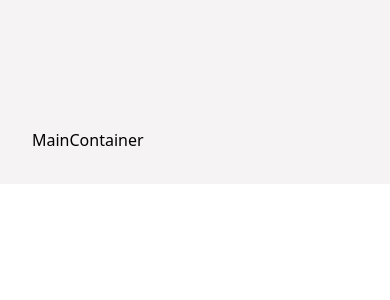
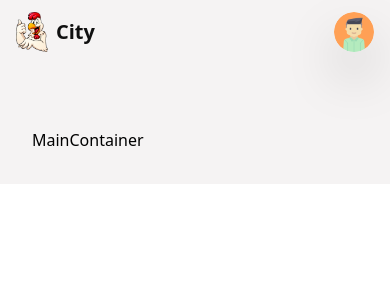
Before and after one commit to Mbk15/city-restaurant, a React (Create React App) app: page / in a window 390 px wide. Shown: the top 300 px of the page. Built offline with nearby package versions, Linux system fonts and the light colour scheme.

Commit message:
responsive navbar for mobile view

```diff
--- a/src/components/Header.jsx
+++ b/src/components/Header.jsx
@@ -28,7 +28,7 @@ const Header = () => {
     }
   };
   return (
-    <header className="fixed w-screen z-50 p-6">
+    <header className="fixed w-screen z-50 p-3 px-4 md:p-6 md:px-16">
       {/* Desktop & Tablet */}
       <div className="hidden md:flex items-center justify-between w-full h-full">
         {/* Logo section */}
@@ -104,7 +104,67 @@ const Header = () => {
         </div>
       </div>
       {/* Mobile device */}
-      <div className="flex md:hidden w-full h-full"></div>
+      <div className="flex md:hidden justify-between w-full h-full">
+        {/* Logo section */}
+        <Link to={"/"} className="flex items-center gap-2 cursor-pointer ">
+          <motion.img
+            whileTap={{ scale: 0.4 }}
+            className="w-8 object-cover"
+            src={Logo}
+            alt="logo"
+          />
+          <p className="text-textColor text-xl font-bold">City</p>
+        </Link>
+        {/* Avatar profile */}
+        <div className="relative">
+          <motion.img
+            whileTap={{ scale: 0.6 }}
+            className="w-10 min-w-[40px] h-10 min-h-[40px] drop-shadow-2xl cursor-pointer rounded-full"
+            src={user ? user.photoURL : Avatar}
+            alt="user-profile"
+            onClick={login}
+          />
+          {/* Drop down Menu */}
+          {isMenu && (
+            <motion.div
+              initial={{ opacity: 0, scale: 0.6 }}
+              animate={{ opacity: 1, scale: 1 }}
+              exit={{ opacity: 0, scale: 0.6 }}
+              className=" w-40 bg-gray-50 absolute rounded-lg shadow-xl flex flex-col top-12 right-0"
+            >
+              {/* Manage Admin Roles to create Item */}
+              {user && user.email === "tourbuddy54@gmail.com" && (
+                <Link to={"/createItem"}>
+                  <p className="px-4 py-2 flex items-center gap-3 hover:bg-slate-200 cursor-pointer transition-all duration-100 ease-in-out  text-textColor text-base">
+                    New Item <MdAdd />
+                  </p>
+                </Link>
+              )}
+              {/* Nav link mobile */}
+              <div>
+                <ul>
+                  <li className="text-base text-textColor  px-4 py-2  hover:bg-slate-200 cursor-pointer duration-100 transition-all ease-in-ease-out">
+                    Home
+                  </li>
+                  <li className="text-base text-textColor px-4 py-2  hover:bg-slate-200 cursor-pointer duration-100 transition-all ease-in-ease-out">
+                    Menu
+                  </li>
+                  <li className="text-base text-textColor px-4 py-2  hover:bg-slate-200 cursor-pointer duration-100 transition-all ease-in-ease-out">
+                    About Us
+                  </li>{" "}
+                  <li className="text-base text-textColor px-4 py-2  hover:bg-slate-200 cursor-pointer duration-100 transition-all ease-in-ease-out">
+                    Services
+                  </li>
+                </ul>
+              </div>
+
+              <p className="px-4 py-2 flex items-center gap-3 justify-center bg-gray-300 hover:bg-slate-400 cursor-pointer transition-all duration-100 ease-in-out text-textColor text-base">
+                Log Out <MdLogout />
+              </p>
+            </motion.div>
+          )}
+        </div>
+      </div>
     </header>
   );
 };
```
